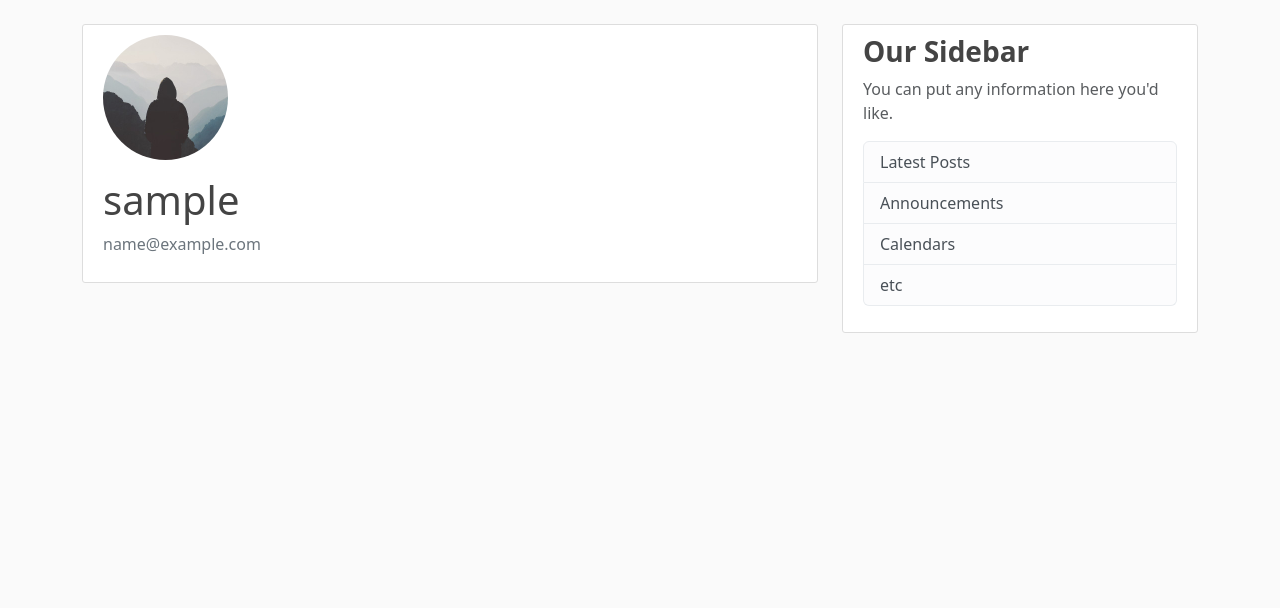
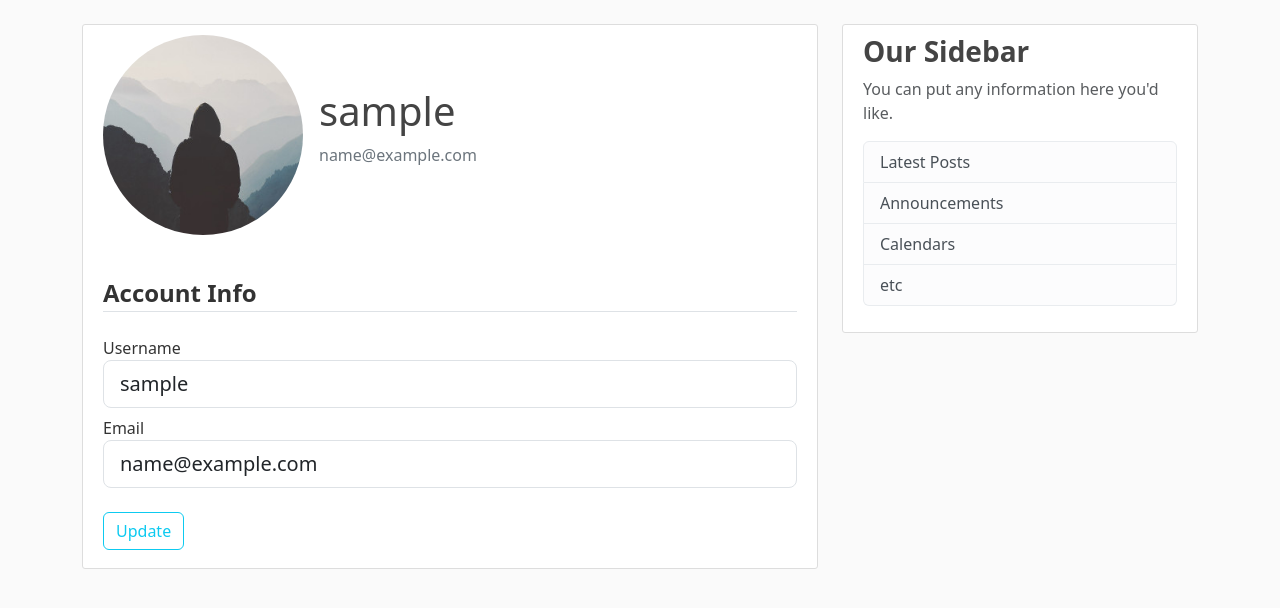
Before and after one commit to nick23447/now-listening, a Flask app: page /account in a window 1280 px wide. Shown: the part 56-664 px from the top of the page. Run offline with Flask 3, Linux system fonts and the light colour scheme; the visitor is signed in with stand-in values (Sample User, id 1).

Commit message:
create form for user to change their info

```diff
--- a/musicblog/templates/account.html
+++ b/musicblog/templates/account.html
@@ -1,13 +1,51 @@
 {% extends "layout.html" %}
 {% block content %}
-   <div class="content-section">
-    <div class="'media">
-        <img class="rounded-circle account-img" src="{{ image_file }}">
-        <div class="media-body">
-            <h2 class="account-heading">{{ current_user.username }}</h2>
-            <p class="text-secondary">{{ current_user.email }}</p>
+    <div class="content-section">
+        <div class="d-flex align-items-center mb-3">
+            <img class="rounded-circle me-3" src="{{ image_file }}" alt="Profile Picture" width="200" height="200">
+        <div>
+        <h2 class="account-heading">{{ current_user.username }}</h2>
+        <p class="text-secondary">{{ current_user.email }}</p>
         </div>
     </div>
+    <div class="pt-4">
+        <form action=""novalidate method="POST">
+             {{ form.hidden_tag() }}
+             <fieldset class="form-group">
+                 <legend class="border-bottom mb-4"><strong>Account Info</strong></legend>
+                 <div class="form-group">
+                     {{ form.username.label(class="form-control-label") }}
 
-   </div>
+                     {% if form.username.errors %}
+                         {{ form.username(class="form-control form-control-lg mb-2 is-invalid") }}
+                         <div class="invalid-feedback">
+                             {% for error in form.username.errors %}
+                                 <span>{{ error}} </span>
+                             {% endfor %}
+                         </div>
+                     {% else %}
+                         {{ form.username(class="form-control form-control-lg mb-2") }}
+                     {% endif %}
+                 </div>
+                 <div class="form-group">
+                     {{ form.email.label(class="form-control-label") }}
+
+                     {% if form.email.errors %}
+                         {{ form.email(class="form-control form-control-lg mb-2 is-invalid") }}
+                         <div class="invalid-feedback">
+                             {% for error in form.email.errors %}
+                                 <span>{{ error}} </span>
+                             {% endfor %}
+                         </div>
+                     {% else %}
+                         {{ form.email(class="form-control form-control-lg mb-2") }}
+                     {% endif %}
+                 </div>
+             </fieldset>
+             <div class="form-group pt-3 mb-2">
+                 {{ form.submit(class="btn btn-outline-info")}}
+             </div>
+        </form>
+     </div>
+  </div>
 {% endblock content %}
```
